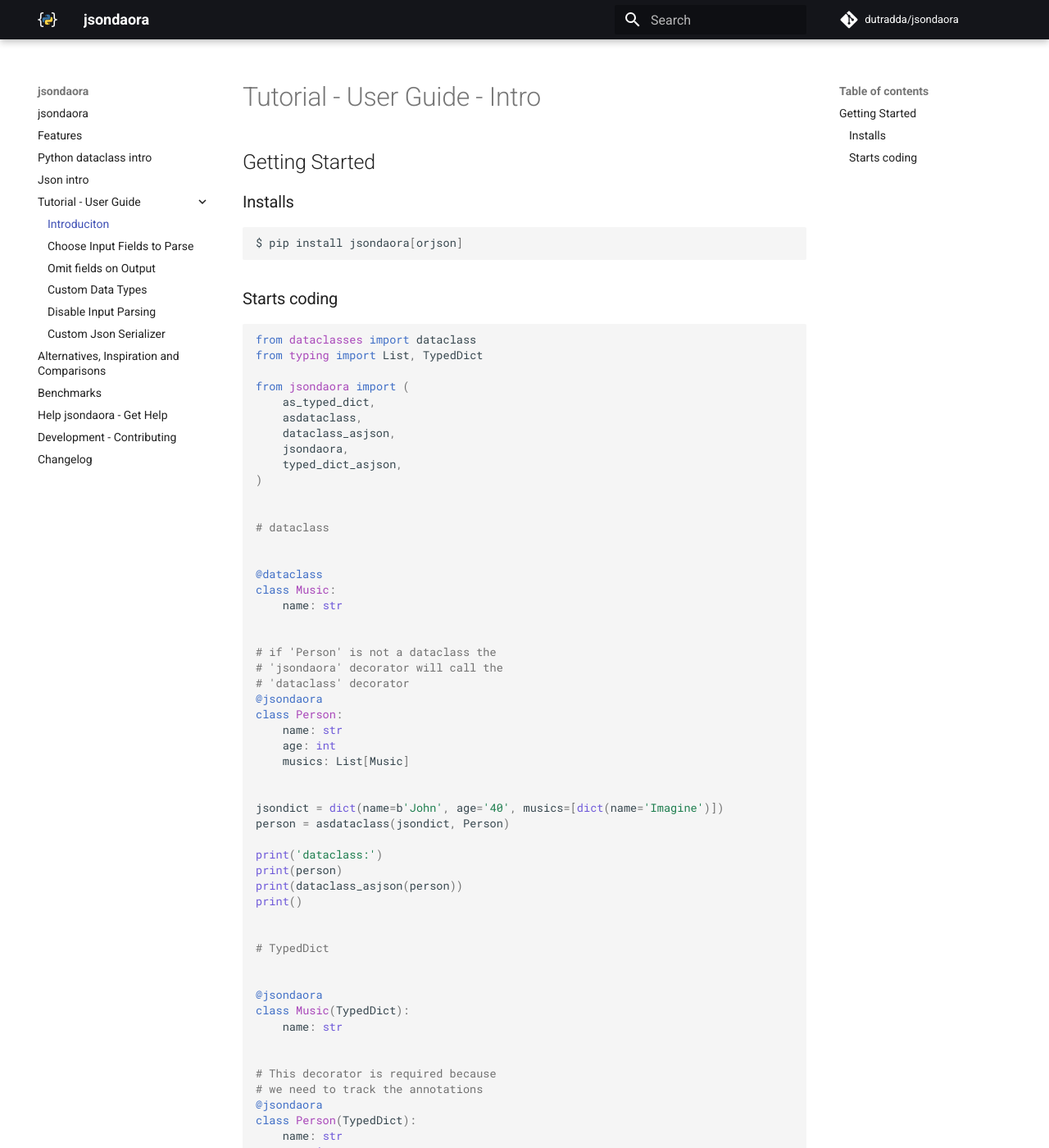
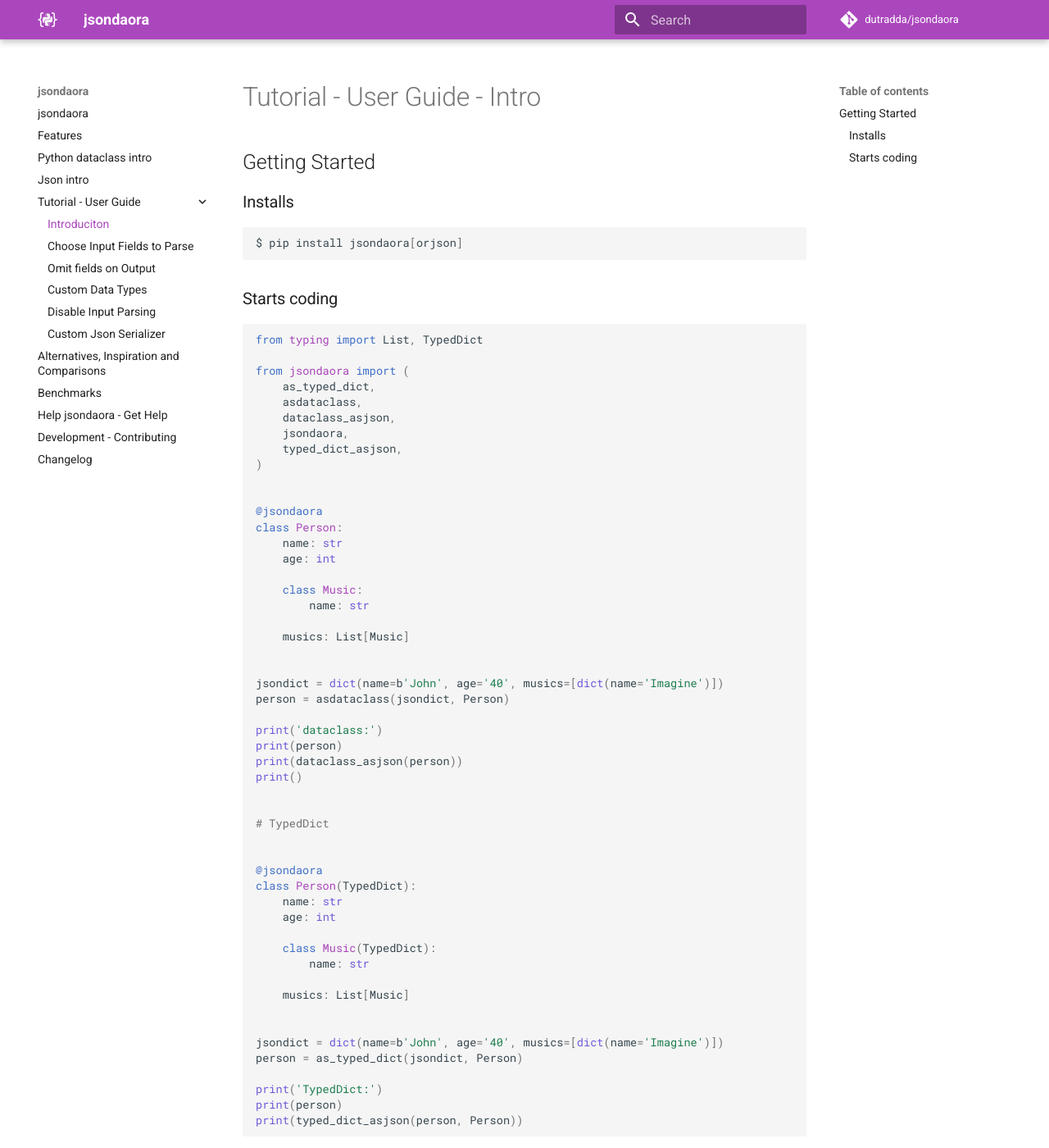
Before and after one commit to dutradda/jsondaora, an MkDocs documentation site: the page built from docs/tutorial/intro.md, in a window 1280 px wide and 1400 px high. Shown: the whole window at 82% size. Built offline with MkDocs 1.6.1 and Material for MkDocs 9.7.7, drawn with Linux system fonts in a browser that asks for light colours; comment, search, counter and statistics services are not loaded.

Commit message:
Improves jsondaora decorator and docs

```diff
--- a/docs/src/index/index_00_basic.py
+++ b/docs/src/index/index_00_basic.py
@@ -1,4 +1,3 @@
-from dataclasses import dataclass
 from typing import List, TypedDict
 
 from jsondaora import (
@@ -10,21 +9,14 @@
 )
 
 
-# dataclass
-
-
-@dataclass
-class Music:
-    name: str
-
-
-# if 'Person' is not a dataclass the
-# 'jsondaora' decorator will call the
-# 'dataclass' decorator
 @jsondaora
 class Person:
     name: str
     age: int
+
+    class Music:
+        name: str
+
     musics: List[Music]
 
 
@@ -41,16 +33,13 @@
 
 
 @jsondaora
-class Music(TypedDict):
-    name: str
-
-
-# This decorator is required because
-# we need to track the annotations
-@jsondaora
 class Person(TypedDict):
     name: str
     age: int
+
+    class Music(TypedDict):
+        name: str
+
     musics: List[Music]
 
 
--- a/jsondaora/__init__.py
+++ b/jsondaora/__init__.py
@@ -7,7 +7,7 @@
 from jsondaora.typed_dict import as_typed_dict, as_typed_dict_field
 
 
-__version__ = '0.4.0'
+__version__ = '0.5.0'
 
 
 __all__ = [
--- a/mkdocs.yml
+++ b/mkdocs.yml
@@ -5,7 +5,7 @@
 theme:
     name: 'material'
     palette:
-      primary: 'black'
+      primary: 'purple'
       accent: 'grey'
     logo: 'jsondaora-white.svg'
     favicon: 'favicon.png'
```
Also changed, not shown: README.md (+26 -44 lines), docs/src/index/index_02_deserialize_fields.py (+8 -11 lines), docs/src/index/index_03_serialize_fields.py (+8 -12 lines), docs/favicon.png, docs/jsondaora-python.svg (added), docs/jsondaora-white.svg, docs/jsondaora.svg, 4 other files.
